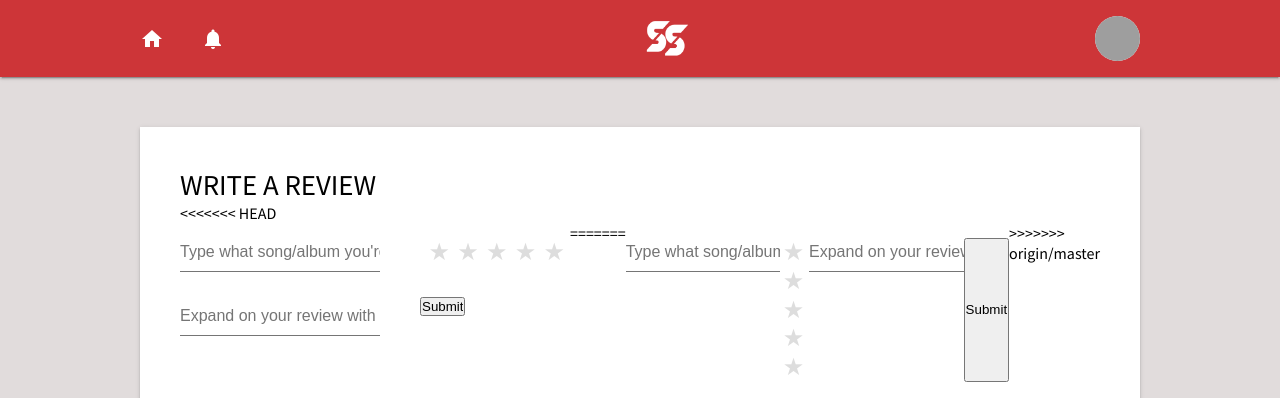
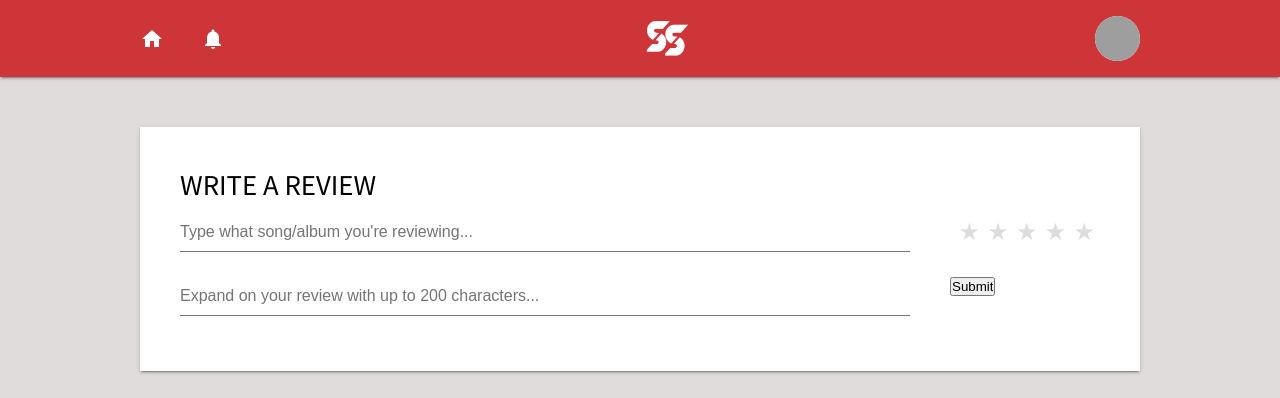
Before and after one commit to angusjf/songscore, a Flask app: page / in a window 1280 px wide. Shown: the top 398 px of the page. Run offline with Flask 2, Linux system fonts and the light colour scheme; parts of the project's set-up code (start-up, migrations or seed data) failed here and were passed over; some libraries are stand-ins or nearby versions; grey boxes are pictures that could not be loaded.

Commit message:
Revert "Merge remote-tracking branch 'origin/master'"
This reverts commit f6135b923877cd751704f5a8eed32fc57fdd8d57, reversing
changes made to 0fc684159f8e126c1f09840a9882210e9ef7dc30.

```diff
--- a/setup.py
+++ b/setup.py
@@ -9,6 +9,5 @@ setup(
     include_package_data=True,
     install_requires=[
         'flask',
-        'psycopg2'
-    ]
+    ],
 )
--- a/songscore/songscore.py
+++ b/songscore/songscore.py
@@ -1,23 +1,7 @@
-import os
-import psycopg2
-try:
-    from urllib.parse import urlparse
-except ImportError:
-    import urlparse
+import sqlite3
 from flask import Flask, session, render_template, request, redirect, url_for, g, abort, flash, Response
 
 app = Flask(__name__)
-
-urlparse.uses_netloc.append("postgres")
-url = urlparse.urlparse(os.environ["DATABASE_URL"])
-
-conn = psycopg2.connect (
-    database=url.path[1:],
-    user=url.username,
-    password=url.password,
-    host=url.hostname,
-    port=url.port
-)
 
 # config
 app.config.from_object(__name__)
@@ -39,7 +23,7 @@ def connect_db():
 @app.route('/')
 def index():
     if not session.get('logged_in') == True:
-        return render_template("feed.html", profile_image="https://lastfm-img2.akamaized.net/i/u/armed/f7d5a1bd4ee759cd813cc73de4cac47c.jpg")
+        return render_template("feed.html", profile_image="static/images/default.png")
     else:
         return render_template("login.html")
 
@@ -92,14 +76,14 @@ def getFeed():
 
 @app.route('/submit')
 def submit():
-    subjectName = request.values.get("subjectName")
-    rating = request.values.get("rating")
-    text = request.values.get("text")
-    print (subjectName + ', ' + rating + ', ' + text)
-    #if (isset($subjectMBID) && isset($userId) && isset($rating) && isset($text))
-        #Review::addToDatabase($subjectMBID, $userId, $rating, $text);
-    #else
-        #echo "yo like post some data";
+	subjectMBID = request.values.get("subjectMBID")
+	userId = request.values.get("userId")
+	rating = request.values.get("rating")
+	text = request.values.get("text")
+	#if (isset($subjectMBID) && isset($userId) && isset($rating) && isset($text))
+	    #Review::addToDatabase($subjectMBID, $userId, $rating, $text);
+	#else
+	    #echo "yo like post some data";
 
 @app.route('/user/<username>')
 def user(username):
--- a/songscore/static/script.js
+++ b/songscore/static/script.js
@@ -19,19 +19,6 @@ $(document).ready(function () {
 		}
 	};
 	*/
-
-	$('#newReview').submit(function (e) {
-		console.log('jfkdljfalsdfjsakl');
-		$.ajax({
-			type: 'POST',
-			url: '/submit',
-			data: $(this).serialize(),
-			success: function (data) {
-				alert($(this).serialize());
-			}
-		});
-		e.preventDefault();
-	});
 });
 
 // send a request from client to server
@@ -78,6 +65,18 @@ function appendNewReviews(responseJSON) {
 	reviewsDiv.innerHTML += html;
 }
 
+$('#submitform').submit(function (e) {
+	$.ajax({
+		type: 'POST',
+		url: '/submit',
+		data: $(this).serialize(),
+		success: function (data) {
+			alert($(this).serialize());
+		}
+	});
+	e.preventDefault();
+});
+
 function getResultsJson(text) {
 	return JSON.Parse("{}");
 }
--- a/songscore/templates/feed.html
+++ b/songscore/templates/feed.html
@@ -3,7 +3,6 @@
 <div class="section shadow-1">
 	<div class="section-content">
 		<h2 class="capital">Write a review</h2>
-<<<<<<< HEAD
 		<form>
 			<div class="submit-left">
 				<div class="form-group text-group">
@@ -27,27 +26,6 @@
 				</div>
 				<input class="submit form-group" type="submit">
 		</div>
-=======
-		<form id="newReview">
-			<div class="form-group text-group">
-				<input class="text-input" name="subjectName" placeholder="Type what song/album you're reviewing..." type="text" required>
-				<span class="highlight"></span>
-				<span class="bar"></span>
-			</div>
-			<div class="rating form-group">
-		    <input type="radio" id="star5" name="rating" value="5" /><label for="star5">5 stars</label>
-		    <input type="radio" id="star4" name="rating" value="4" /><label for="star4">4 stars</label>
-		    <input type="radio" id="star3" name="rating" value="3" /><label for="star3">3 stars</label>
-		    <input type="radio" id="star2" name="rating" value="2" /><label for="star2">2 stars</label>
-		    <input type="radio" id="star1" name="rating" value="1" /><label for="star1">1 star</label>
-			</div>
-			<div class="form-group text-group">
-				<input class="text-input" name="text" placeholder="Expand on your review with up to 200 characters..." type="text" data-length="200">
-				<span class="highlight"></span>
-				<span class="bar"></span>
-			</div>
-			<input class="form-group" type="submit">
->>>>>>> origin/master
 		</form>
 	</div>
 </div>
```
